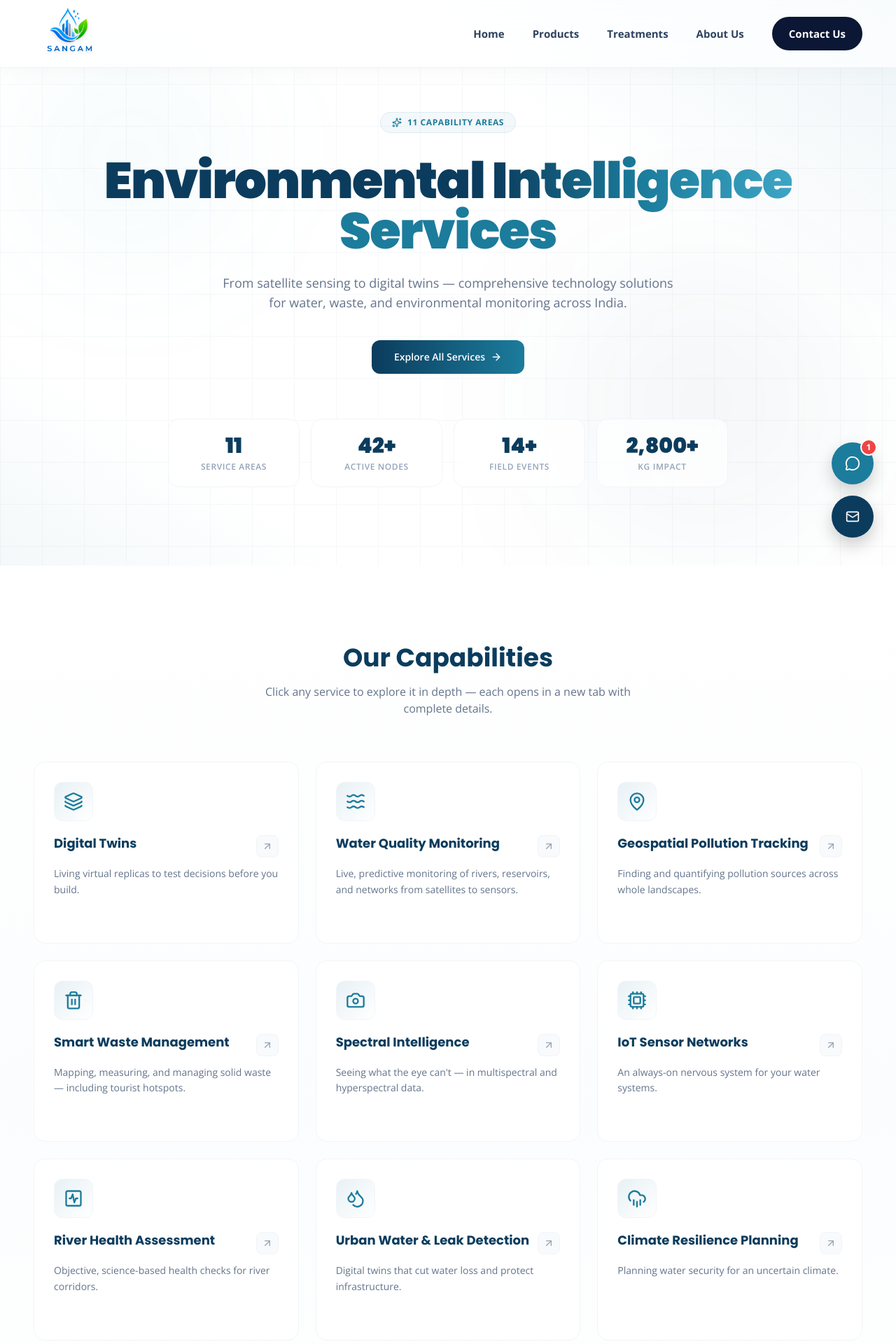
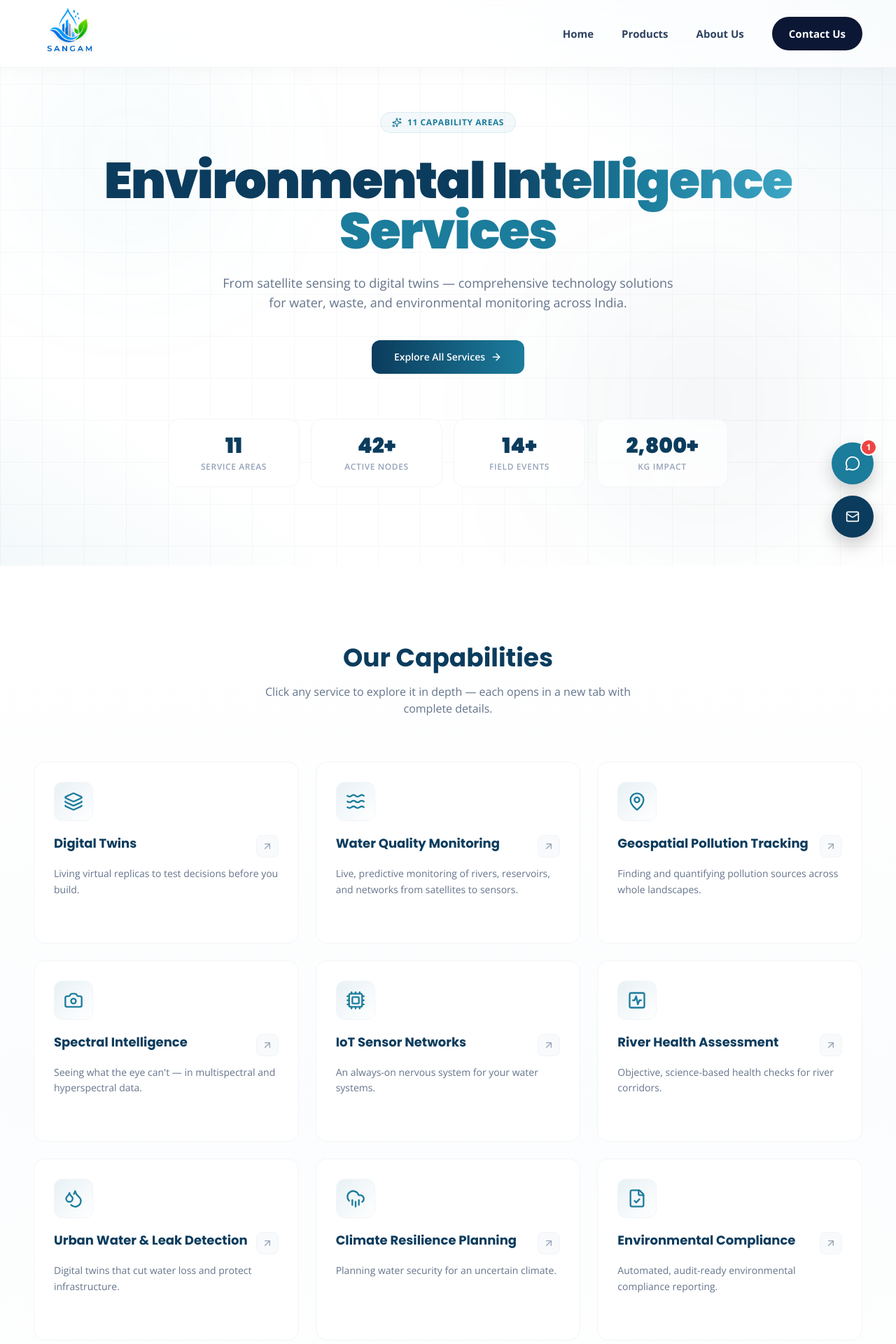
Before and after one commit to utkarsssshhhh/sangam-fe, a React (Vite) app: page /services in a window 1280 px wide. Shown: the top 1920 px of the page at 70% size. Built offline with nearby package versions, Linux system fonts and the light colour scheme.

Commit message:
hello baby

```diff
--- a/src/components/FooterHome.tsx
+++ b/src/components/FooterHome.tsx
@@ -8,8 +8,7 @@ const FooterHome: React.FC = () => {
   const quickLinks = [
     { label: 'Home', path: '/' },
     { label: 'About Us', path: '/about' },
-    { label: 'Products', path: '/products' },
-    { label: 'Treatments', path: '/treatment' }
+    { label: 'Products', path: '/products' }
   ];
   const researchLinks = [
     { label: 'Water Quality', id: 'water' },
--- a/src/components/HeroSlider.tsx
+++ b/src/components/HeroSlider.tsx
@@ -55,15 +55,6 @@ const slides: Slide[] = [
     imgUrl: 'https://images.unsplash.com/photo-1451187580459-43490279c0fa?q=80&w=1920&auto=format&fit=crop',
   },
   {
-    id: 4,
-    title: 'Smart Waste Management',
-    description: 'Mapping, measuring, and managing solid waste, including tourist hotspots.',
-    icon: Trash2,
-    badge: 'Waste Management',
-    bgColor: 'from-[#1a2a6c] via-[#5A9E6F] to-[#1a2a6c]',
-    imgUrl: 'https://images.unsplash.com/photo-1532996122724-e3c354a0b15b?q=80&w=1920&auto=format&fit=crop',
-  },
-  {
     id: 5,
     title: 'Spectral Intelligence',
     description: 'Seeing what the eye can\'t — in multispectral and hyperspectral data.',
@@ -116,16 +107,6 @@ const slides: Slide[] = [
     badge: 'Compliance',
     bgColor: 'from-[#0B3C5D] via-[#1C7C9C] to-[#0B3C5D]',
     imgUrl: 'https://images.unsplash.com/photo-1454165804606-c3d57bc86b40?q=80&w=1920&auto=format&fit=crop',
-  },
-
-  {
-    id: 12,
-    title: 'Treatment Solutions',
-    description: 'Compact STP, ETP, RO, and tank systems that treat water on site.',
-    icon: Filter,
-    badge: 'Decentralized Treatment',
-    bgColor: 'from-[#1a2a6c] via-[#1C7C9C] to-[#1a2a6c]',
-    imgUrl: 'https://images.unsplash.com/photo-1534438327276-14e5300c3a48?q=80&w=1920&auto=format&fit=crop',
   },
 ];
 
--- a/src/components/Navbar.tsx
+++ b/src/components/Navbar.tsx
@@ -116,13 +116,6 @@ const Navbar = () => {
                 Products
               </Link>
               <Link
-                to="/treatment"
-                className={`text-[15px] font-bold transition-colors duration-300 ${location.pathname === '/treatment' ? 'text-[#3DA5C4]' : 'text-slate-700 hover:text-[#3DA5C4]'
-                  }`}
-              >
-                Treatments
-              </Link>
-              <Link
                 to="/about"
                 className={`text-[15px] font-bold transition-colors duration-300 ${location.pathname === '/about' ? 'text-[#3DA5C4]' : 'text-slate-700 hover:text-[#3DA5C4]'
                   }`}
@@ -170,13 +163,6 @@ const Navbar = () => {
                     className="text-base font-bold text-slate-800 hover:text-[#3DA5C4] transition-colors px-4 py-2 rounded-xl hover:bg-white/50"
                   >
                     Products
-                  </Link>
-                  <Link
-                    to="/treatment"
-                    onClick={() => setIsMobileOpen(false)}
-                    className="text-base font-bold text-slate-800 hover:text-[#3DA5C4] transition-colors px-4 py-2 rounded-xl hover:bg-white/50"
-                  >
-                    Treatments
                   </Link>
                   <Link
                     to="/about"
--- a/src/data/services.ts
+++ b/src/data/services.ts
@@ -151,44 +151,6 @@ export const services: Service[] = [
       { value: '340+', label: 'Sources Identified' },
       { value: '95%', label: 'Detection Accuracy' },
       { value: '6', label: 'Satellite Platforms' },
-    ],
-  },
-  {
-    slug: 'smart-waste-management',
-    title: 'Smart Waste Management',
-    shortDesc: 'Mapping, measuring, and managing solid waste — including tourist hotspots.',
-    icon: Trash2,
-    imgUrl: '/smart_waste.png',
-    heroTagline: 'Intelligent systems for a cleaner tomorrow',
-    fullDescription:
-      'Sangam\'s Smart Waste Management solution brings data-driven intelligence to one of India\'s most pressing environmental challenges. Using drone surveys, IoT fill-level sensors, and geospatial analysis, we help municipalities and tourism boards map waste accumulation patterns, optimize collection routes, and identify illegal dumping sites. Our platform is designed for pilgrimage towns, hill stations, and high-footfall zones where waste surges are seasonal and unpredictable.',
-    features: [
-      'Drone-based waste volume estimation and hotspot mapping',
-      'IoT fill-level sensors for bin monitoring',
-      'AI-optimized collection route planning',
-      'Seasonal waste surge prediction models',
-      'Illegal dumping site detection and alerting',
-      'Public dashboard for citizen reporting',
-    ],
-    useCases: [
-      'Municipal solid waste management optimization',
-      'Tourist destination waste surge management',
-      'Pilgrimage town sanitation planning',
-      'Construction and demolition waste tracking',
-      'Beach and waterfront cleanup coordination',
-    ],
-    techStack: ['LoRaWAN Sensors', 'Route Optimization AI', 'Drone Mapping', 'Mobile Apps', 'Cloud Analytics', 'GIS'],
-    benefits: [
-      { title: 'Route Optimization', desc: 'Reduce collection vehicle fuel costs by up to 35%.' },
-      { title: 'Overflow Prevention', desc: 'Real-time bin monitoring prevents overflow events.' },
-      { title: 'Seasonal Readiness', desc: 'Predict and prepare for tourist season waste surges.' },
-      { title: 'Citizen Engagement', desc: 'Public dashboards increase community participation.' },
-    ],
-    stats: [
-      { value: '8', label: 'Cities Served' },
-      { value: '35%', label: 'Cost Reduction' },
-      { value: '2,400+', label: 'Bins Monitored' },
-      { value: '99%', label: 'Collection Rate' },
     ],
   },
   {
```
